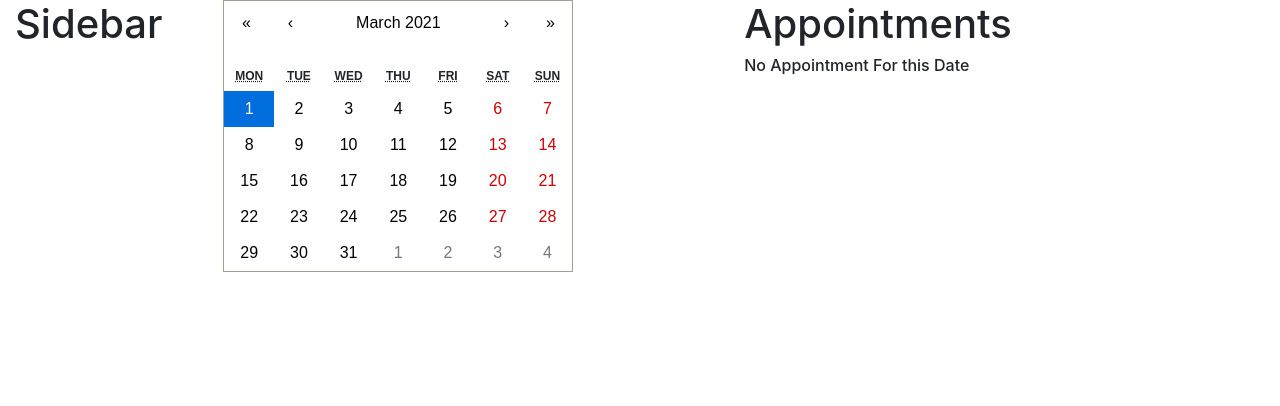
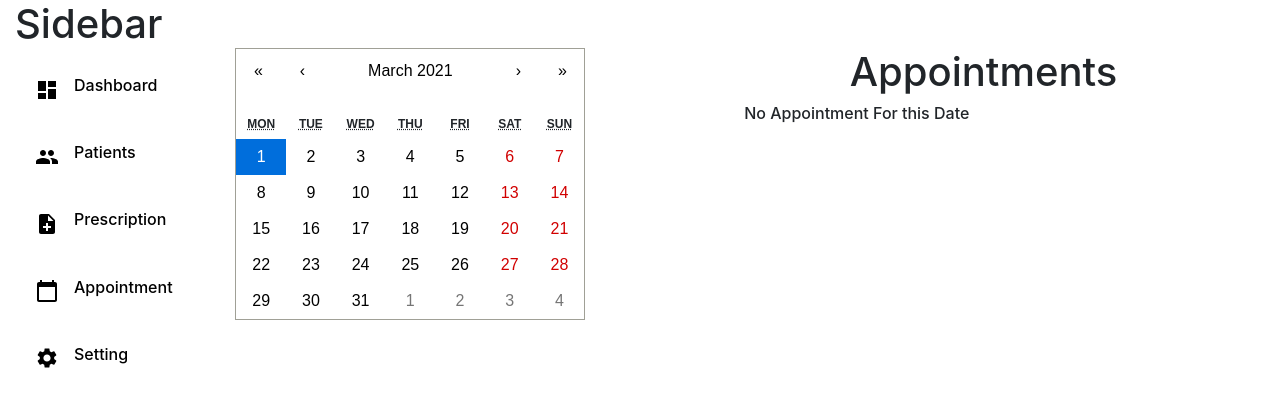
Before and after one commit to nizamseu/doctors-app, a React (Create React App) app: page /dashboard/appointment in a window 1280 px wide. Shown: the top 406 px of the page. Built offline with nearby package versions, Linux system fonts and the light colour scheme; no server answers.

Commit message:
Sidebar Problem Done

```diff
--- a/src/Componants/Dashboard/AppointmentsByDate/AppointmentsByDate.js
+++ b/src/Componants/Dashboard/AppointmentsByDate/AppointmentsByDate.js
@@ -19,7 +19,7 @@ const AppointmentsByDate = ({loadData}) => {
     console.log(loadAppointment);
     return (
         <div>
-            <h1>Appointments</h1>
+            <h1 className=' mt-5 d-flex  justify-content-center '>Appointments</h1>
             {
               loadData.length
             ?
--- /dev/null
+++ b/src/Componants/Dashboard/DashBoardAppointmenta/DashBoardAppointmenta.js
@@ -0,0 +1,45 @@
+import React, { useEffect, useState } from 'react';
+import Sidebar from '../Sidebar/Sidebar';
+import Calendar from 'react-calendar';
+import 'react-calendar/dist/Calendar.css';
+import AppointmentsByDate from '../AppointmentsByDate/AppointmentsByDate';
+
+const DashBoardAppointmenta = () => {
+    const [selectedDate,setSelectedDate]=useState(new Date().toLocaleDateString())
+    const [loadData,setLoadData]=useState([])
+
+    const handleDate = date=>{
+        setSelectedDate(date.toLocaleDateString())
+    }
+
+
+    useEffect(()=>{
+        fetch('http://localhost:5000/loadappointments',{
+            method:'POST',
+            headers:{'content-type':'application/json'},
+            body:JSON.stringify({selectedDate})
+        })
+        .then(res=>res.json())
+        .then(result=>{
+            setLoadData(result)
+        })
+
+    },[selectedDate])
+    return (
+        <section className='d-flex'>
+            <div className="col-md-6 mt-5">
+                    <Calendar
+
+                  onChange={handleDate}
+                  value={new Date()}
+                      />
+            </div>
+
+            <div className="col-md-6">
+            <AppointmentsByDate loadData={loadData}></AppointmentsByDate>
+            </div>
+        </section>
+    );
+};
+
+export default DashBoardAppointmenta;
--- a/src/Componants/Dashboard/Dashboard/Dashboard.js
+++ b/src/Componants/Dashboard/Dashboard/Dashboard.js
@@ -3,6 +3,11 @@ import AppointmentsByDate from '../AppointmentsByDate/AppointmentsByDate';
 import Sidebar from '../Sidebar/Sidebar';
 import Calendar from 'react-calendar';
 import 'react-calendar/dist/Calendar.css';
+import DashBoardAppointmenta from '../DashBoardAppointmenta/DashBoardAppointmenta';
+import { BrowserRouter as Router,Switch, Route,Link} from "react-router-dom";
+import Patients from '../Patients/Patients';
+import Prescription from '../Prescription/Prescription';
+import Setting from '../Setting/Setting';
 
 const Dashboard = () => {
     const [selectedDate,setSelectedDate]=useState(new Date().toLocaleDateString())
@@ -27,25 +32,49 @@ const Dashboard = () => {
     },[selectedDate])
 
     return (
-        <section>
+
+            <Router>
+            <Switch>
             <div className="container-fluid row">
-                <div className="col-md-2">
-                        <Sidebar></Sidebar>
-                </div>
 
-                <div className="col-md-5">
-                <Calendar
+                    <div className="col-md-2">
+                            <Sidebar></Sidebar>
 
-                onChange={handleDate}
-                value={new Date()}
-                    />
-                </div>
+                            {/* <Link to='/dashboard/appointment'>Home</Link><br/>
+                            <Link to='/dashboard/patients'>ME</Link><br/>
+                            <Link to='/dashboard/prescription'>MY</Link><br/>
+                            <Link to='/dashboard/appointment'>MINE</Link><br/>
+                            <Link to='/dashboard/setting'>US</Link> */}
+                    </div>
 
-                <div className="col-md-5">
-                        <AppointmentsByDate loadData={loadData}></AppointmentsByDate>
-                </div>
+
+                    <div className="col-md-10">
+                        <div className='d-flex row'>
+                            <Route path='/dashboard/appointment'>
+                                <DashBoardAppointmenta></DashBoardAppointmenta>
+                            </Route>
+
+                            <Route path='/dashboard/patients'>
+                                    <Patients></Patients>
+                            </Route>
+
+                            <Route path='/dashboard/prescription'>
+                                    <Prescription></Prescription>
+                            </Route>
+
+                            <Route path='/dashboard/setting'>
+                                    <Setting></Setting>
+                            </Route>
+
+                        </div>
+                    </div>
+
+
+
             </div>
-        </section>
+            </Switch>
+            </Router>
+
     );
 };
 
--- /dev/null
+++ b/src/Componants/Dashboard/Patients/Patients.js
@@ -0,0 +1,11 @@
+import React from 'react';
+
+const Patients = () => {
+    return (
+        <div>
+            <h1>This patients Option</h1>
+        </div>
+    );
+};
+
+export default Patients;
--- /dev/null
+++ b/src/Componants/Dashboard/Prescription/Prescription.js
@@ -0,0 +1,11 @@
+import React from 'react';
+
+const Prescription = () => {
+    return (
+        <div>
+            <h1>This is Patients Option</h1>
+        </div>
+    );
+};
+
+export default Prescription;
--- /dev/null
+++ b/src/Componants/Dashboard/Setting/Setting.js
@@ -0,0 +1,11 @@
+import React from 'react';
+
+const Setting = () => {
+    return (
+        <div>
+            <h1>This is Setting Option</h1>
+        </div>
+    );
+};
+
+export default Setting;
--- /dev/null
+++ b/src/Componants/Dashboard/SideBarOption/SideBarOption.js
@@ -0,0 +1,21 @@
+import { faWindows } from '@fortawesome/free-brands-svg-icons';
+import React from 'react';
+import { Link, useHistory, useLocation } from 'react-router-dom';
+import './sidebarOption.css';
+
+const SideBarOption = ({text,Icon,pathText}) => {
+
+
+    return (
+        <div >
+
+            <Link to={pathText} style={{textDecoration:'none', color:'black'}} className='sidebarOption'>
+            <Icon />
+
+            <h6>{text}</h6>
+            </Link>
+        </div>
+    );
+};
+
+export default SideBarOption;
--- /dev/null
+++ b/src/Componants/Dashboard/SideBarOption/sidebarOption.css
@@ -0,0 +1,12 @@
+.sidebarOption{
+display: flex;
+align-items: center;
+cursor: pointer;
+padding: 20px;
+height: 100%;
+
+}
+.sidebarOption > .MuiSvgIcon-root{
+   margin-right: 15px;
+
+}
--- a/src/Componants/Dashboard/Sidebar/Sidebar.js
+++ b/src/Componants/Dashboard/Sidebar/Sidebar.js
@@ -1,9 +1,20 @@
 import React from 'react';
-
+import DashboardIcon from '@material-ui/icons/Dashboard';
+import PeopleIcon from '@material-ui/icons/People';
+import NoteAddIcon from '@material-ui/icons/NoteAdd';
+import CalendarTodayIcon from '@material-ui/icons/CalendarToday';
+import SettingsIcon from '@material-ui/icons/Settings';
+import SideBarOption from '../SideBarOption/SideBarOption';
 const Sidebar = () => {
     return (
         <div>
            <h1>Sidebar</h1>
+         <SideBarOption  Icon={DashboardIcon} text="Dashboard" pathText="/dashboard/appointment"/>
+         <SideBarOption Icon={PeopleIcon} text="Patients" pathText="/dashboard/patients" />
+         <SideBarOption Icon={NoteAddIcon} text="Prescription " pathText="/dashboard/prescription" />
+         <SideBarOption Icon={CalendarTodayIcon} text="Appointment " pathText="/dashboard/appointment" />
+         <SideBarOption Icon={SettingsIcon} text="Setting" pathText="/dashboard/setting" />
+
         </div>
     );
 };
```
